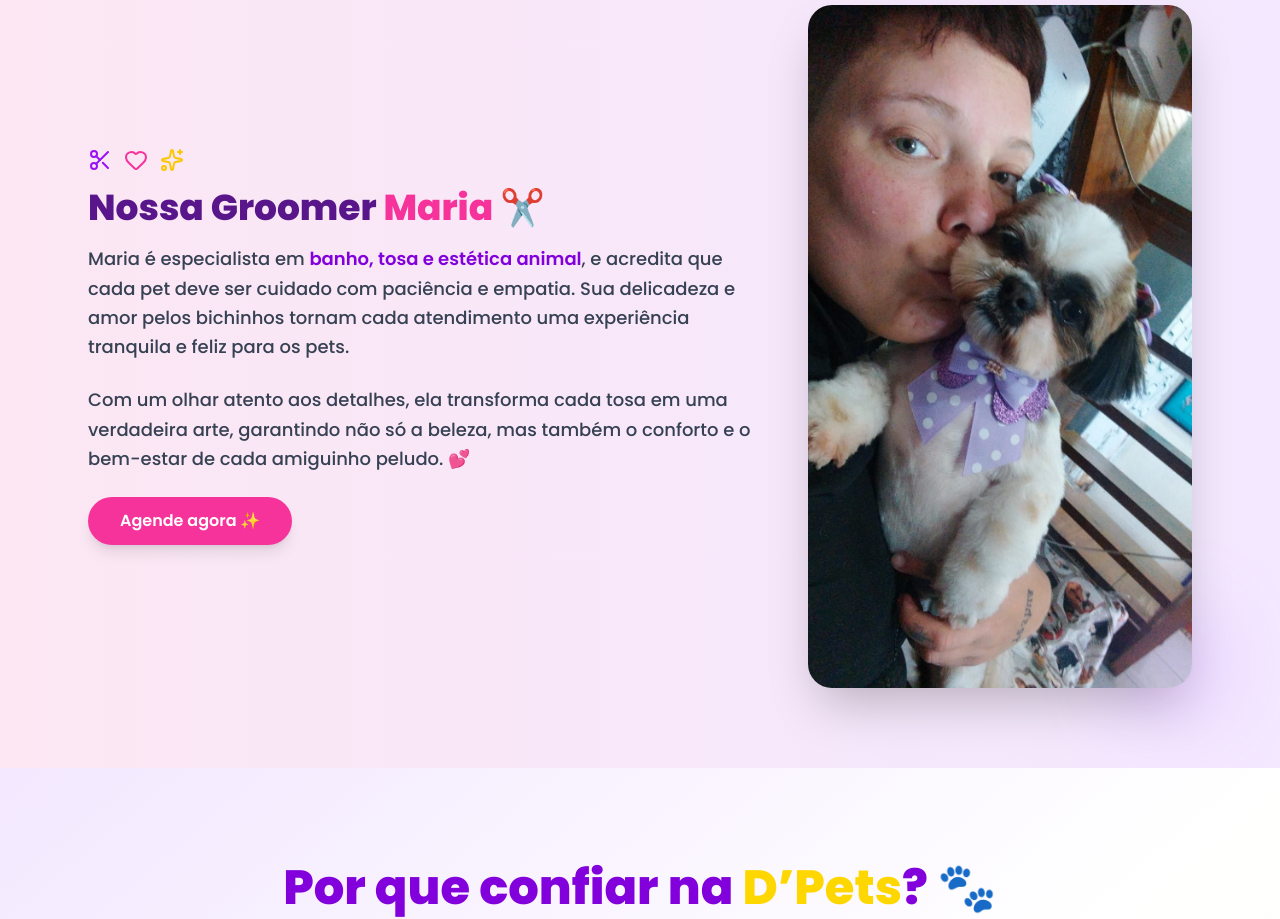
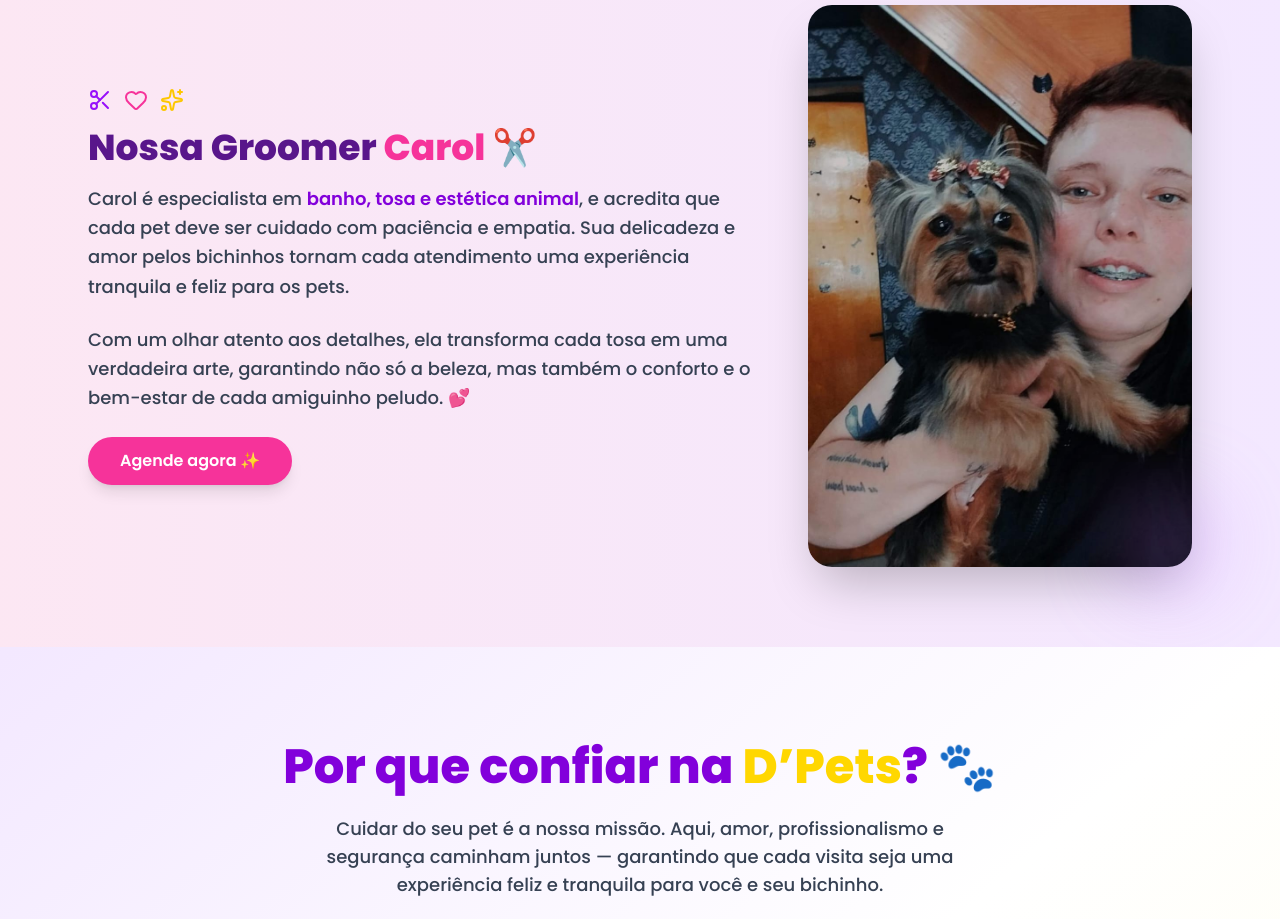
Before and after one commit to FernandoGvDev/D-Pets, a React (Vite) app: page /sobre in a window 1280 px wide. Shown: the part 2240-3159 px from the top of the page. Built offline with nearby package versions, Linux system fonts and the light colour scheme.

Commit message:
sobre ajuste img

```diff
--- a/src/pages/sobre/GroomerSobre.tsx
+++ b/src/pages/sobre/GroomerSobre.tsx
@@ -3,7 +3,7 @@ import { Scissors, Sparkles, Heart } from "lucide-react";
 
 export default function GroomerSobre() {
     const mensagem = encodeURIComponent(
-    "Olá! 👋 Gostaria de agendar um horário para banho e tosa com a Letícia ✂️🐶"
+    "Olá! 👋 Gostaria de agendar um horário para banho e tosa com a Tia Carol ✂️🐶"
   );
   return (
     <section className="relative py-20 bg-gradient-to-r from-pink-100 to-purple-100 overflow-hidden">
@@ -23,11 +23,11 @@ export default function GroomerSobre() {
           </div>
 
           <h2 className="text-3xl md:text-4xl font-extrabold text-purple-900 mb-4">
-            Nossa Groomer <span className="text-pink-500">Maria</span> ✂️
+            Nossa Groomer <span className="text-pink-500">Carol</span> ✂️
           </h2>
 
           <p className="text-gray-700 text-lg leading-relaxed mb-6">
-            Maria é especialista em <span className="font-semibold text-purple-700">banho, tosa e estética animal</span>,
+             Carol é especialista em <span className="font-semibold text-purple-700">banho, tosa e estética animal</span>,
             e acredita que cada pet deve ser cuidado com paciência e empatia.
             Sua delicadeza e amor pelos bichinhos tornam cada atendimento uma experiência tranquila e feliz para os pets.
           </p>
```
Also changed, not shown: public/img/groomer.jpeg.
